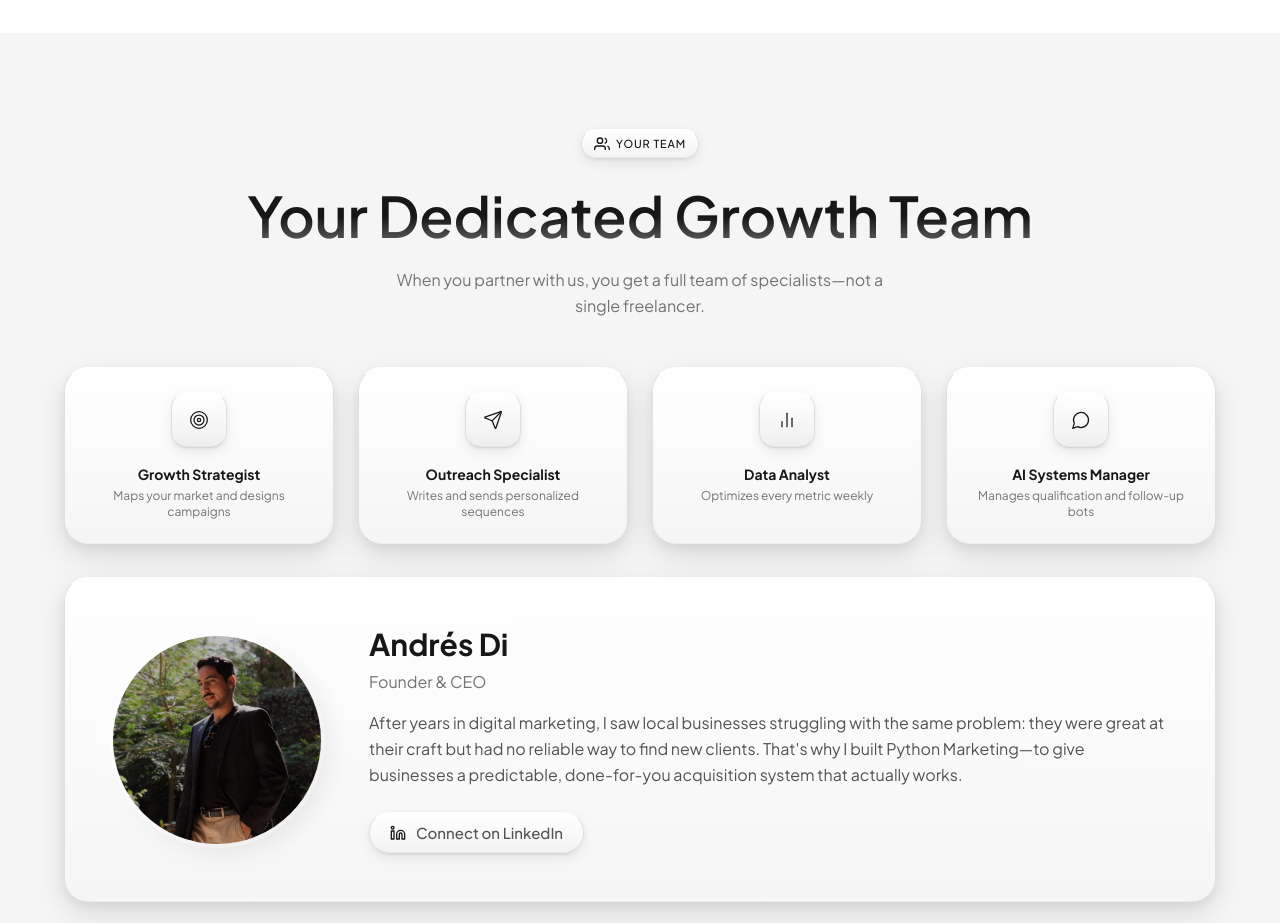
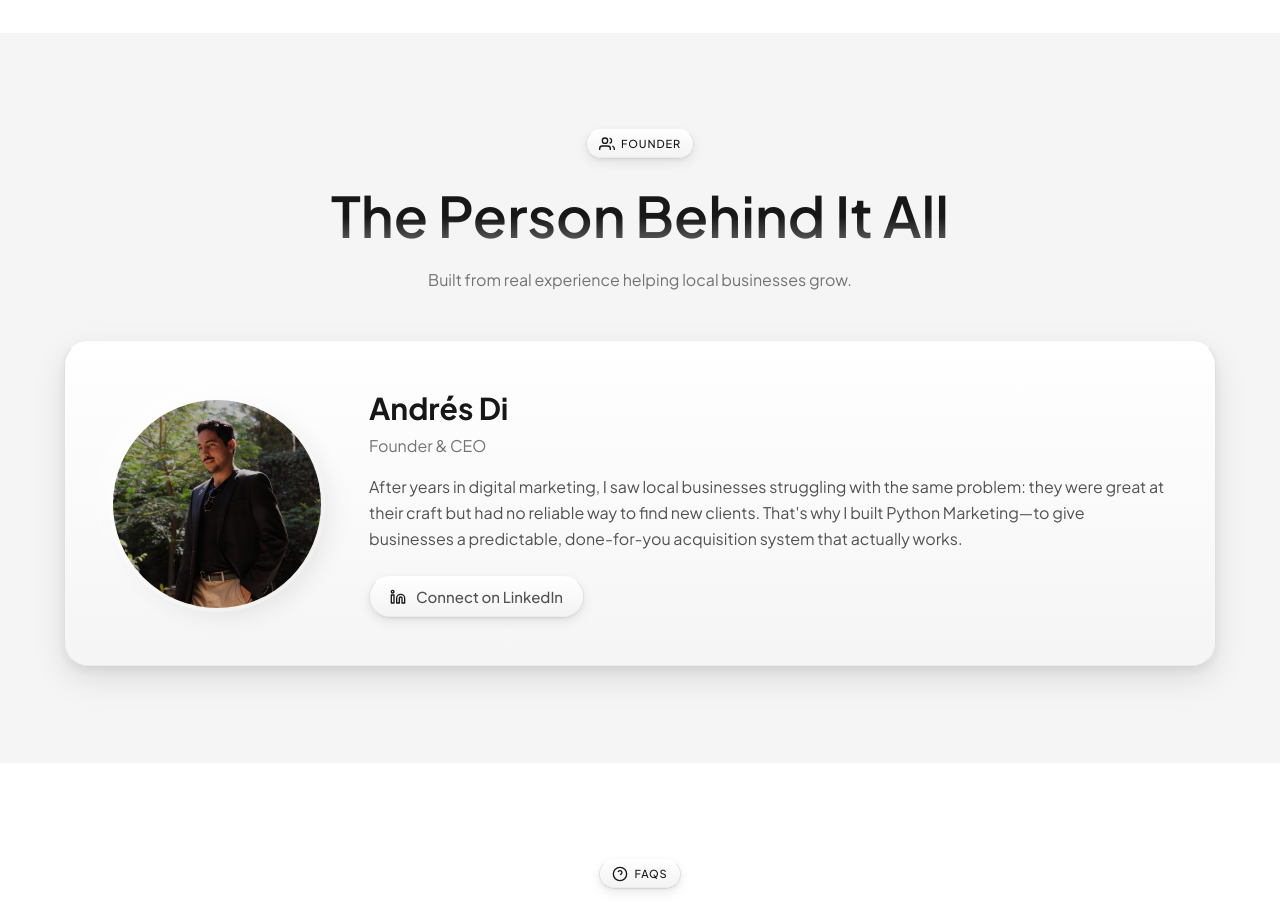
Before and after one commit to vedantheda/orbclone, a Next.js app: page / in a window 1280 px wide. Shown: the part 10040-10963 px from the top of the page. Built offline with nearby package versions, Linux system fonts and the light colour scheme.

Commit message:
Simplify Team section to founder-only card
Replaced team carousel with a single founder card for Andrés Di,
removing placeholder team members.

Co-Authored-By: Claude Opus 4.6 <noreply@anthropic.com>

```diff
--- a/components/Team.tsx
+++ b/components/Team.tsx
@@ -1,15 +1,8 @@
 'use client'
 
 import { motion } from 'framer-motion'
-import { Linkedin, Target, Send, BarChart2, MessageCircle } from 'lucide-react'
+import { Linkedin } from 'lucide-react'
 import Image from 'next/image'
-
-const roles = [
-  { icon: Target, title: 'Growth Strategist', description: 'Maps your market and designs campaigns' },
-  { icon: Send, title: 'Outreach Specialist', description: 'Writes and sends personalized sequences' },
-  { icon: BarChart2, title: 'Data Analyst', description: 'Optimizes every metric weekly' },
-  { icon: MessageCircle, title: 'AI Systems Manager', description: 'Manages qualification and follow-up bots' },
-]
 
 const Team = () => {
   return (
@@ -30,33 +23,13 @@ const Team = () => {
               <path d="M23 21v-2a4 4 0 0 0-3-3.87" />
               <path d="M16 3.13a4 4 0 0 1 0 7.75" />
             </svg>
-            <span>YOUR TEAM</span>
+            <span>FOUNDER</span>
           </div>
-          <h2 className="section-title-gradient mb-4">Your Dedicated Growth Team</h2>
+          <h2 className="section-title-gradient mb-4">The Person Behind It All</h2>
           <p className="section-subtitle mx-auto">
-            When you partner with us, you get a full team of specialists—not a single freelancer.
+            Built from real experience helping local businesses grow.
           </p>
         </motion.div>
-
-        {/* Roles Grid */}
-        <div className="grid grid-cols-2 md:grid-cols-4 gap-4 md:gap-6 mb-8">
-          {roles.map((role, index) => (
-            <motion.div
-              key={role.title}
-              initial={{ opacity: 0, y: 30 }}
-              whileInView={{ opacity: 1, y: 0 }}
-              viewport={{ once: true, margin: "-100px" }}
-              transition={{ duration: 0.7, ease: [0.16, 1, 0.3, 1], delay: index * 0.08 }}
-              className="card p-6 text-center"
-            >
-              <div className="icon-box-neu mx-auto mb-4">
-                <role.icon className="w-5 h-5" strokeWidth={1.5} />
-              </div>
-              <h3 className="text-sm font-bold text-[#171717] mb-1">{role.title}</h3>
-              <p className="text-xs text-[#737373]">{role.description}</p>
-            </motion.div>
-          ))}
-        </div>
 
         {/* Founder Card */}
         <motion.div
```
